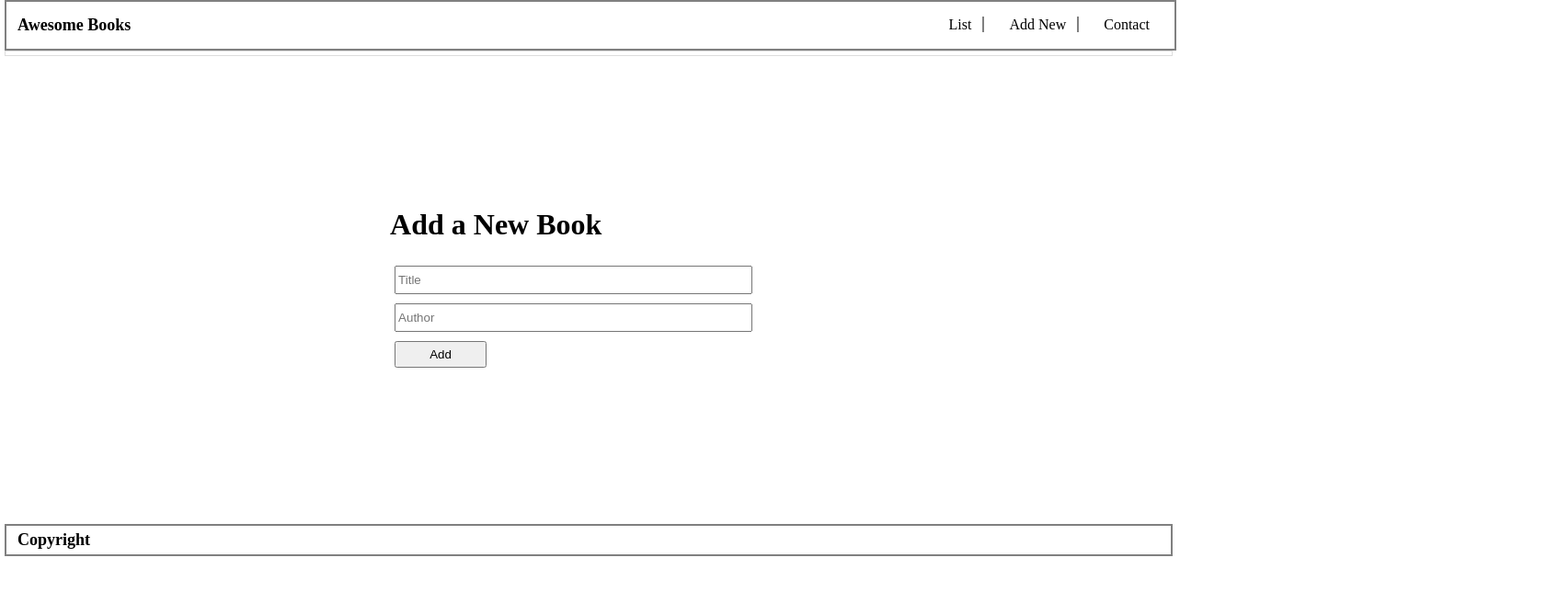
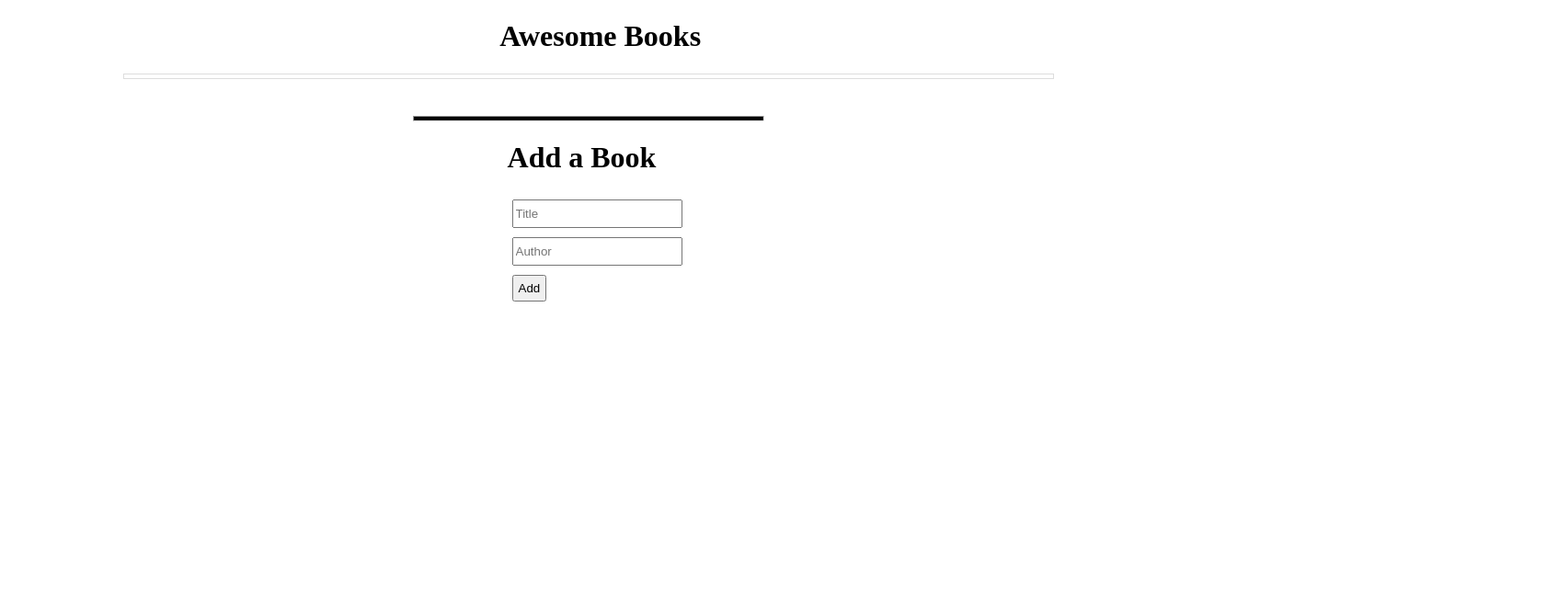
Before and after one commit to asifaminisonline/Awesome-Book, a website: page Index.html in a window 1280 px wide. Shown: the whole page at 92% size, 1694 px wide, since content can reach past the window. Drawn offline with Linux system fonts and the light colour scheme.

Commit message:
Add changes in index.html and style.css

```diff
--- a/Index.html
+++ b/Index.html
@@ -12,14 +12,7 @@
 </html>
     <title>Awesome Book</title>
     <body>
-        <nav class="navbar">
-            <h1 class="nav-title" >Awesome Books</h1>
-            <ul class="nav-ul">
-                <li id="list"><a href="#" class="line">List</a></li>
-                <li id="addNew"><a href="#"class="line">Add New</a></li>
-                <li id="contact"><a href="#">Contact</a></li>
-            </ul>
-        </nav>
+        <h1 class="main-title">Awesome Books</h1>
         <table class="table">
             <thead>
                 <tr>
@@ -30,16 +23,13 @@
     <tbody id="book-list"></tbody>
             </thead>
         </table>
-
+        <hr class="separator">
         <form id="Book-form">
-            <h1>Add a New Book</h1>
+            <h1>Add a Book</h1>
             <input type="text" id="title" placeholder="Title"><br>
             <input type="text" id="author" placeholder="Author"><br>
             <button type="submit" id="Add-Book">Add</button>
             </form>
-            <footer>
-                <h1 class="footer">Copyright</h1>
-            </footer>
         <script src="./main.js"></script>
         </body>
         </html>
--- a/style.css
+++ b/style.css
@@ -1,10 +1,6 @@
-body{
-  margin: 0px 5px;
-  overflow-x: hidden;
-}
 .main-title {
   margin-left: 11%;
-  width: 100%;
+  width: 80%;
   text-align: center;
 }
 
@@ -16,25 +12,30 @@ body{
   margin: auto;
   border-collapse: collapse;
   border-spacing: 0;
-  width: 100%;
+  width: 80%;
   border: 1px solid #ddd;
 }
 
 #Book-form {
-  margin: 165px 0px;
+  margin-top: 20px;
   justify-content: center;
-  width: 100%;
-  padding-left: 33%;
+  width: 80%;
+  padding-left: 43%;
+}
+
+.separator {
+  margin-top: 40px;
+  background-color: black;
+  width: 30%;
+  height: 4px;
 }
 
 #Add-Book {
   margin: 5px;
   padding: 5px;
-  width: 100px;
 }
 
 #Book-form input {
-  width: 30%;
   height: 25px;
   margin: 5px;
 }
@@ -54,58 +55,14 @@ tr:nth-child(even) {
   justify-content: space-between;
   align-items: center;
 }
+
 tr:nth-child(odd) {
   justify-content: space-between;
   align-items: center;
 }
 
-.table li {
+li {
   text-align: left;
-  width: 100%;
+  width: 80%;
   list-style: none;
 }
-
-.navbar{
-  border: 2px solid grey;
-  margin: auto;
-  width: 100%;
-  display: flex;
-  justify-content: space-between;
-}
-
-.navbar .nav-title{
-  font-weight: bold;
-  font-size: 18px;
-  padding: 0px 12px;
-}
-
-.navbar ul {
-  display: flex;
-  justify-content: space-between;
-}
-
-.navbar ul li{
-list-style: none;
-margin-right: 15px;
-}
-.navbar ul li a{
-  color: black;
-  text-decoration: none;
-  padding: 0px 12px;
-  font-size: 16px;
-}
-
-.line{
-  border-right:2px solid grey;
-}
-
-
-
-
-
-.footer{
-  border: 2px solid grey;
-  /* font-weight: bold; */
-  font-size: 18px;
-  padding: 5px 12px;
-}
```
